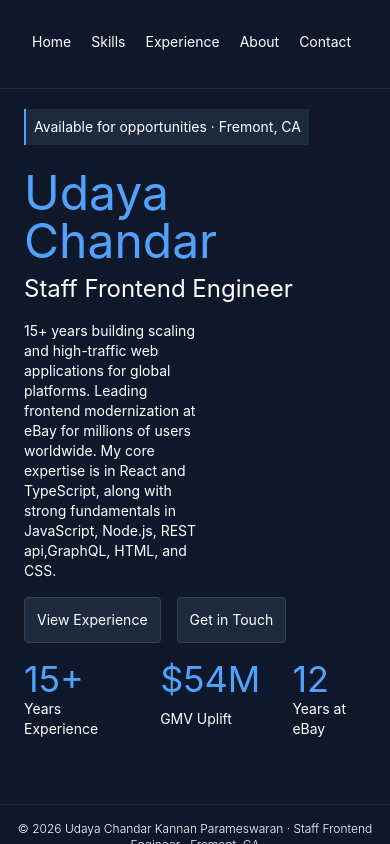
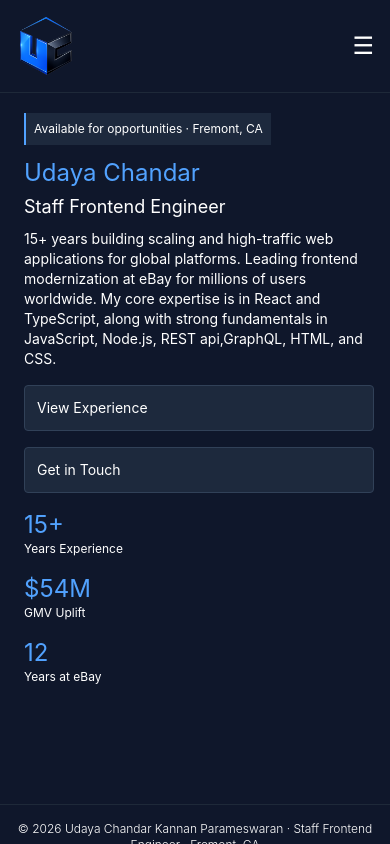
Before and after one commit to udayamca/udaya-profile, a React (Vite) app: page / in a window 390 px wide. Built offline with nearby package versions, Linux system fonts and the light colour scheme.

Commit message:
fix for mobile ui

```diff
--- a/src/components/Navbar.tsx
+++ b/src/components/Navbar.tsx
@@ -1,7 +1,9 @@
+import { useState } from "react";
 import { Link } from "react-router-dom";
 import ucLogo from "../assets/uc-logo.png";
 
 export default function Navbar() {
+  const [open, setOpen] = useState(false);
   return (
     <>
       <div
@@ -9,9 +11,15 @@ export default function Navbar() {
       "
       >
         <div>
-          <img src={ucLogo} alt="Udaya Chandar" width={100} />
+          <img src={ucLogo} alt="Udaya Chandar" className="w-15 sm:w-25" />
         </div>
-        <div className="flex gap-2 p-4 text-sm">
+        <button
+          className="text-2xl cursor-pointer sm:hidden"
+          onClick={() => setOpen(!open)}
+        >
+          ☰
+        </button>
+        <div className="hidden sm:flex gap-2 p-4 text-sm">
           <Link
             to="/"
             className="mr-3 pb-1 boder-b-2 hover:border-b-2 hover:border-blue-500 hover:text-base hover:text-blue-500 transition-all duration-500  "
@@ -44,6 +52,40 @@ export default function Navbar() {
           </Link>
         </div>
       </div>
+      {open && (
+        <div className="flex flex-col  text-center text-white  gap-2 p-4 text-xs sm:hidden">
+          <Link
+            to="/"
+            className="mr-3 pb-1 boder-b-2 hover:border-b-2 hover:border-blue-500 hover:text-sm hover:text-blue-500 transition-all duration-500  "
+          >
+            Home
+          </Link>
+          <Link
+            to="/skills"
+            className="mr-3 pb-1 boder-b-2 hover:border-b-2 hover:border-blue-500 hover:text-sm hover:text-blue-500 transition-all duration-500 "
+          >
+            Skills
+          </Link>
+          <Link
+            to="/experience"
+            className="mr-3 pb-1 boder-b-2 hover:border-b-2 hover:border-blue-500 hover:text-sm hover:text-blue-500 transition-all duration-500 "
+          >
+            Experience
+          </Link>
+          <Link
+            to="/about"
+            className="mr-3 pb-1 boder-b-2 hover:border-b-2 hover:border-blue-500 hover:text-sm hover:text-blue-500 transition-all duration-500 "
+          >
+            About
+          </Link>
+          <Link
+            to="/contact"
+            className="mr-3 pb-1 boder-b-2 hover:border-b-2 hover:border-blue-500 hover:text-sm hover:text-blue-500 transition-all duration-500 "
+          >
+            Contact
+          </Link>
+        </div>
+      )}
     </>
   );
 }
--- a/src/components/Sections.tsx
+++ b/src/components/Sections.tsx
@@ -8,7 +8,7 @@ export default function Section({ title, subTitle, children }: Props) {
   return (
     <section className="section m-4">
       <div className="text-xs text-blue-500 tracking-widest">{subTitle}</div>
-      <h2 className="text-2xl tracking-widest ">{title}</h2>
+      <h2 className="text-lg sm:text-2xl tracking-widest ">{title}</h2>
       {children}
     </section>
   );
--- a/src/pages/About.tsx
+++ b/src/pages/About.tsx
@@ -5,7 +5,7 @@ export default function About() {
     <div className="text-white text-sm ml-2 mb-10">
       <Section title="About Me" subTitle="/ / BACKGROUND">
         <div className="grid gap-8">
-          <div className="grid  border-l-2 border-blue-400 p-4 mt-8 w-2/3">
+          <div className="grid  border-l-2 border-blue-400 p-4 mt-8 sm:w-3/4">
             <div className="text-md text-blue-400">BIO</div>
             <div className="text-sm mt-4">
               <div className="mb-4">
@@ -58,7 +58,7 @@ export default function About() {
               </div>
             </div>
           </div>
-          <div className="grid  border-l-2 border-blue-400 p-4 mb-12">
+          <div className="grid  border-l-2 border-blue-400 p-4 ">
             <div className="text-md text-blue-400">
               COURSES & CERTIFICATIONS (GeneraEve AI)
             </div>
--- a/src/pages/Contact.tsx
+++ b/src/pages/Contact.tsx
@@ -4,7 +4,7 @@ export default function Contact() {
   return (
     <div className="text-white text-sm ml-2 mb-10">
       <Section title="Get in Touch" subTitle="/ / CONNECT">
-        <div className="mt-8 mb-4 gap-4 flex">
+        <div className="mt-8 mb-4 gap-4 grid sm:flex">
           <a
             href="mailto:udayamca@gmail.com"
             className="bg-slate-800 p-3 rounded text-white hover:text-blue-500 text-sm hover:text-base border border-slate-700 hover:border-blue-500 pointer-events-auto hover:scale-105 transition-all duration-500  "
--- a/src/pages/Experience.tsx
+++ b/src/pages/Experience.tsx
@@ -4,8 +4,8 @@ export default function Experience() {
   return (
     <div className="text-white text-sm ml-2 mb-10">
       <Section title="Professional Experience" subTitle="/ / CAREER">
-        <div className="grid gap-8 x-1/2">
-          <div className="grid border-l-2 border-blue-400 p-4 mt-8 w-2/3">
+        <div className="grid gap-4 sm:gap-8">
+          <div className="grid border-l-2 border-blue-400 p-4 mt-8 sm:w-3/4">
             <div className="text-xs text-gray-400 mb-4">
               2014 – Present · San Jose, CA
             </div>
@@ -92,7 +92,7 @@ export default function Experience() {
               </li>
             </ul>
           </div>
-          <div className="grid border-l-2 border-blue-400 p-4 mt-4 w-2/3">
+          <div className="grid border-l-2 border-blue-400 p-4 mt-0 sm:w-3/4">
             <div className="text-xs text-gray-400 mb-4">
               Dec 2012 – Mar 2014 · San Jose, CA
             </div>
@@ -118,7 +118,7 @@ export default function Experience() {
               </li>
             </ul>
           </div>
-          <div className="grid border-l-2 border-blue-400 p-4 mt-4 w-2/3">
+          <div className="grid border-l-2 border-blue-400 p-4 mt-0 sm:w-3/4">
             <div className="text-xs text-gray-400 mb-4">
               Jun 2010 – Nov 2012 · Chennai
             </div>
--- a/src/pages/Home.tsx
+++ b/src/pages/Home.tsx
@@ -3,21 +3,25 @@ import { Link } from "react-router-dom";
 
 export default function Home() {
   return (
-    <div className="text-white text-sm ml-2 mb-10">
+    <div className="text-white text-sm ml-2 mb-16">
       <Section title="" subTitle="">
-        <div className="bg-slate-800 border-l-2 border-blue-400 p-2 mt-1 inline-block">
+        <div className="text-xs sm:text-sm bg-slate-800 border-l-2 border-blue-400 p-2 mt-1 inline-block">
           Available for opportunities · Fremont, CA
         </div>
-        <h1 className="text-5xl mt-6 text-blue-400">Udaya Chandar</h1>
-        <p className="text-2xl mt-2 ">Staff Frontend Engineer</p>
-        <p className="mt-4 w-1/2 ">
+        <h1 className="text-2xl sm:text-5xl mt-3 sm:mt-6 text-blue-400 ">
+          Udaya Chandar
+        </h1>
+        <p className="text-lg sm:text-2xl mt-1 sm:mt-2 ">
+          Staff Frontend Engineer
+        </p>
+        <p className="mt-2 sm:mt-4 sm:w-2/3 ">
           15+ years building scaling and high-traffic web applications for
           global platforms. Leading frontend modernization at eBay for millions
           of users worldwide. My core expertise is in React and TypeScript,
           along with strong fundamentals in JavaScript, Node.js, REST
           api,GraphQL, HTML, and CSS.
         </p>
-        <div className="mt-4 mb-4 gap-4 flex">
+        <div className="mt-4 mb-4 gap-4 grid sm:flex">
           <Link
             to="/experience"
             className="bg-slate-800 p-3 rounded text-white hover:text-blue-500 text-sm hover:text-base border border-slate-700 hover:border-blue-500 pointer-events-auto hover:scale-105 transition-all duration-500  "
@@ -31,18 +35,18 @@ export default function Home() {
             Get in Touch
           </Link>
         </div>
-        <div className="flex gap-8">
+        <div className="grid sm:flex gap-4 sm:gap-8">
           <div className="grid">
-            <span className="text-4xl text-blue-400">15+</span>
-            <span className="text-sm">Years Experience</span>
+            <span className="text-2xl sm:text-4xl text-blue-400">15+</span>
+            <span className="text-xs sm:text-sm">Years Experience</span>
           </div>
           <div className="grid">
-            <span className="text-4xl text-blue-400">$54M</span>
-            <span className="text-sm">GMV Uplift</span>
+            <span className="text-2xl sm:text-4xl text-blue-400">$54M</span>
+            <span className="text-xs sm:text-sm">GMV Uplift</span>
           </div>
           <div className="grid">
-            <span className="text-4xl text-blue-400">12</span>
-            <span className="text-sm">Years at eBay</span>
+            <span className="text-2xl sm:text-4xl text-blue-400">12</span>
+            <span className="text-xs sm:text-sm">Years at eBay</span>
           </div>
         </div>
       </Section>
```
